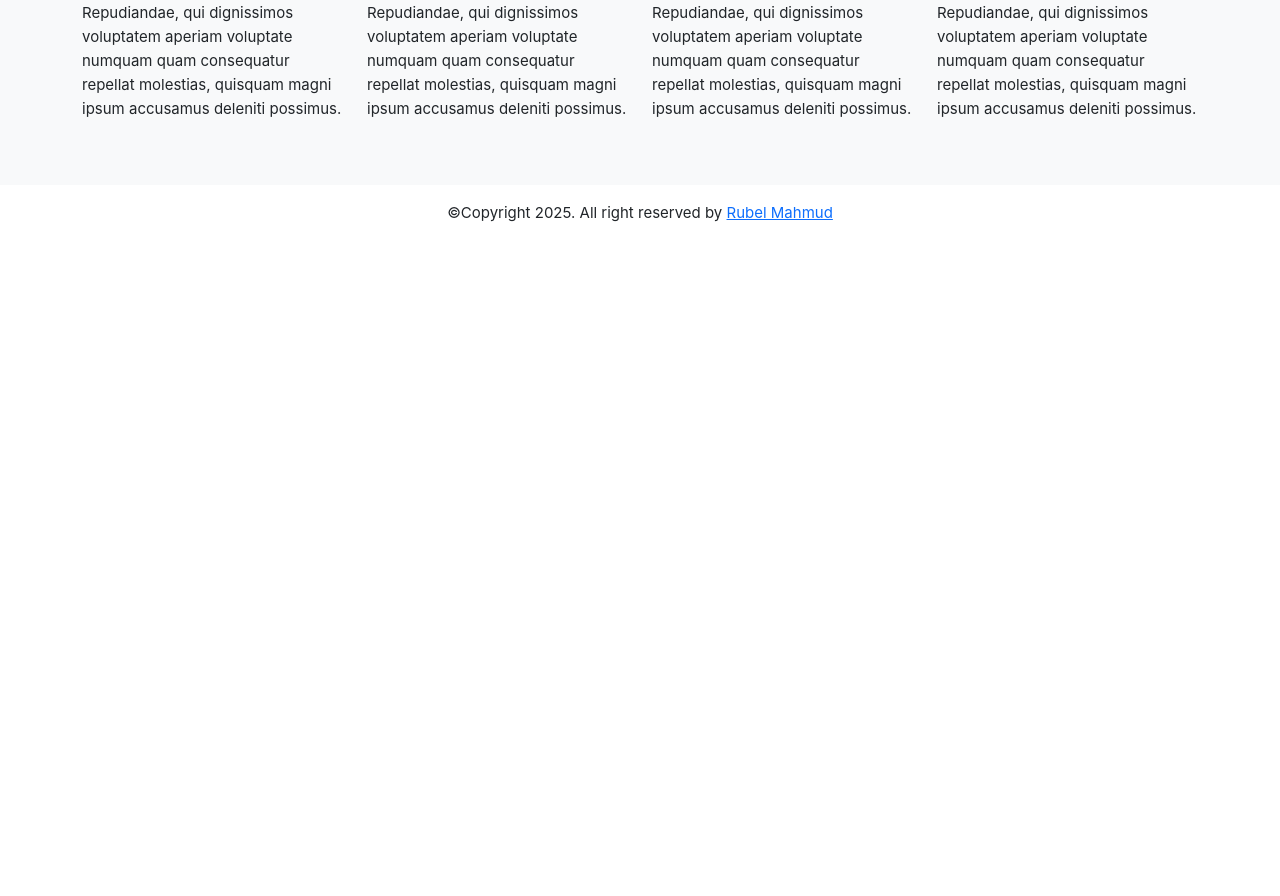
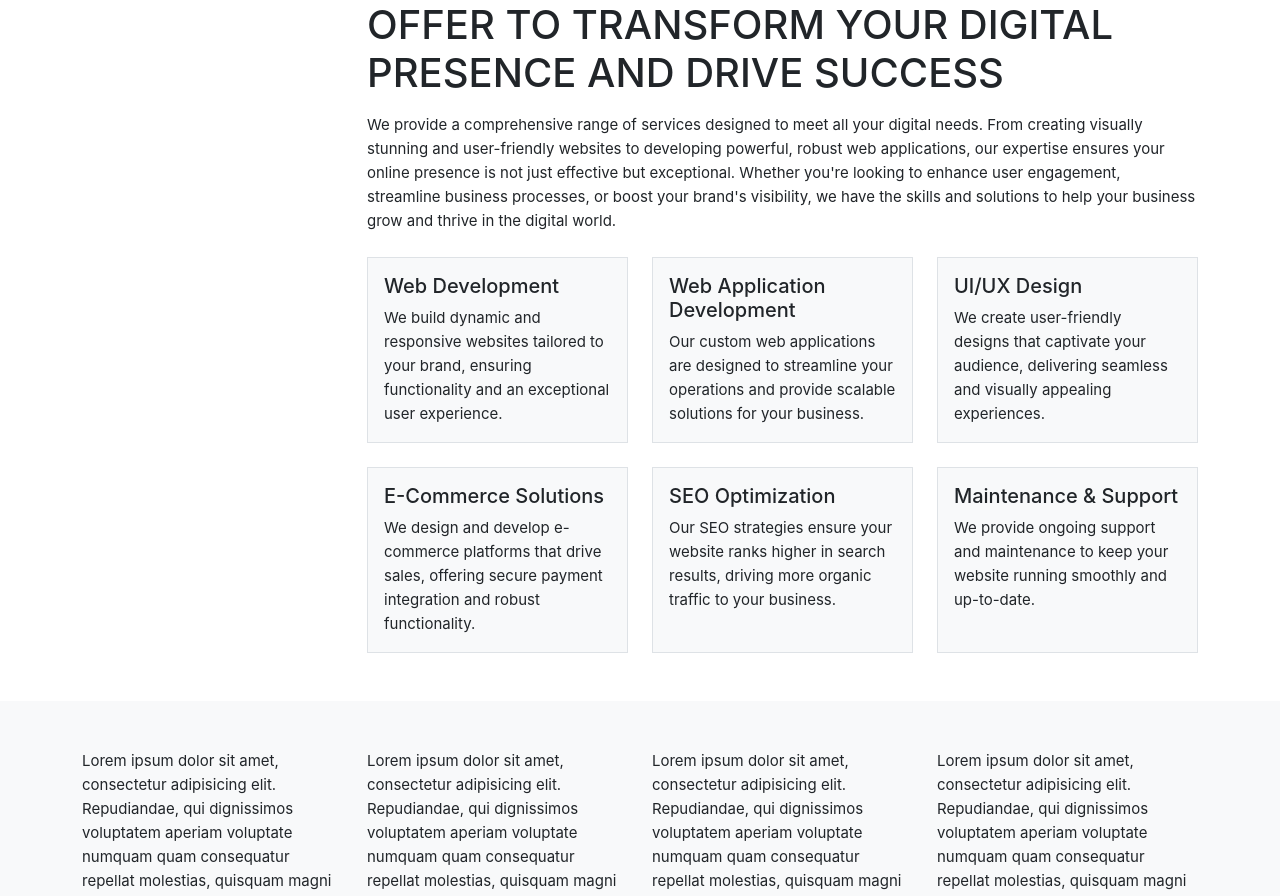
Before and after one commit to vxlrubel/view, a Vue app: page / in a window 1280 px wide. Shown: the part 895-1791 px from the top of the page. Before the commit the page ends 1136 px from the top, so only its background shows below. Built offline with nearby package versions, Linux system fonts and the light colour scheme.

Commit message:
update what we do section.

```diff
--- /dev/null
+++ b/src/components/WhatWedo.vue
@@ -0,0 +1,78 @@
+<template>
+  <section class="clearfix py-4 py-lg-5">
+    <div class="container">
+      <div class="row">
+        <div class="col-md-3">
+          <h3 class="text-uppercase fs-6 text-primary">What we do</h3>
+        </div>
+        <div class="col-md-9">
+          <h3 class="fs-1 text-uppercase mb-3">Discover the Range of Services We Offer to Transform Your Digital Presence and Drive Success</h3>
+          <p class="mb-4">
+            We provide a comprehensive range of services designed to meet all your digital needs. From creating visually stunning and user-friendly websites to developing powerful, robust web applications, our expertise ensures your online presence is not just effective but exceptional. Whether you're looking to enhance user engagement, streamline business processes, or boost your brand's visibility, we have the skills and solutions to help your business grow and thrive in the digital world.
+          </p>
+
+          <div class="row" style="--bs-gutter-x: 1.5rem;--bs-gutter-y:1.5rem;">
+            <div class="col-sm-6 col-xl-4">
+              <div class="p-3 bg-light h-100 border service-box">
+                <h2 class="fs-5">Web Development</h2>
+                <p class="m-0">
+                  We build dynamic and responsive websites tailored to your brand, ensuring functionality and an exceptional user experience.
+                </p>
+              </div>
+            </div>
+            <div class="col-sm-6 col-xl-4">
+              <div class="p-3 bg-light h-100 border service-box">
+                <h2 class="fs-5">Web Application Development</h2>
+                <p class="m-0">
+                  Our custom web applications are designed to streamline your operations and provide scalable solutions for your business.
+                </p>
+              </div>
+            </div>
+            <div class="col-sm-6 col-xl-4">
+              <div class="p-3 bg-light h-100 border service-box">
+                <h2 class="fs-5">UI/UX Design</h2>
+                <p class="m-0">
+                  We create user-friendly designs that captivate your audience, delivering seamless and visually appealing experiences.
+                </p>
+              </div>
+            </div>
+            <div class="col-sm-6 col-xl-4">
+              <div class="p-3 bg-light h-100 border service-box">
+                <h2 class="fs-5">E-Commerce Solutions</h2>
+                <p class="m-0">
+                  We design and develop e-commerce platforms that drive sales, offering secure payment integration and robust functionality.
+                </p>
+              </div>
+            </div>
+            <div class="col-sm-6 col-xl-4">
+              <div class="p-3 bg-light h-100 border service-box">
+                <h2 class="fs-5">SEO Optimization</h2>
+                <p class="m-0">
+                  Our SEO strategies ensure your website ranks higher in search results, driving more organic traffic to your business.
+                </p>
+              </div>
+            </div>
+            <div class="col-sm-6 col-xl-4">
+              <div class="p-3 bg-light h-100 border service-box">
+                <h2 class="fs-5">Maintenance & Support</h2>
+                <p class="m-0">
+                  We provide ongoing support and maintenance to keep your website running smoothly and up-to-date.
+                </p>
+              </div>
+            </div>
+          </div>
+
+        </div>
+      </div>
+    </div>
+  </section>
+</template>
+
+<style lang="scss" scoped>
+  .service-box{
+    transition: box-shadow 0.3s ease-in-out;
+    &:hover{
+      box-shadow: 0px 48px 96px -24px rgba(0, 0, 0, 0.16);
+    }
+  }
+</style>
--- a/src/views/HomeView.vue
+++ b/src/views/HomeView.vue
@@ -1,10 +1,12 @@
 <template>
   <div class="animatio-fadein">
     <HereArea />
+    <WhatWedo />
   </div>
 </template>
 
 
 <script setup>
-  import HereArea from '../components/HeroArea.vue'
+  import HereArea from '@/components/HeroArea.vue'
+  import WhatWedo from '@/components/WhatWedo.vue'
 </script>
```
Also changed, not shown: src/components/TheWelcome.vue (deleted, +0 -92 lines).
